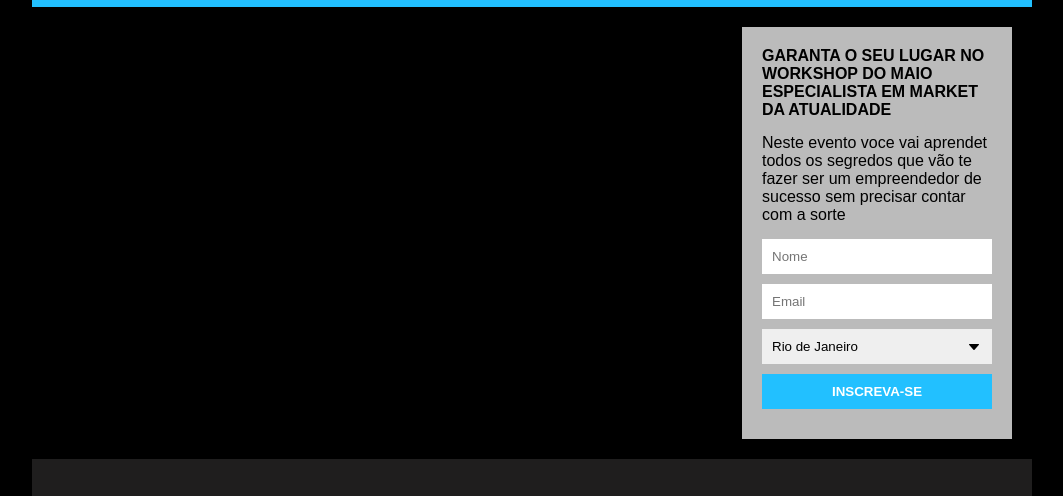
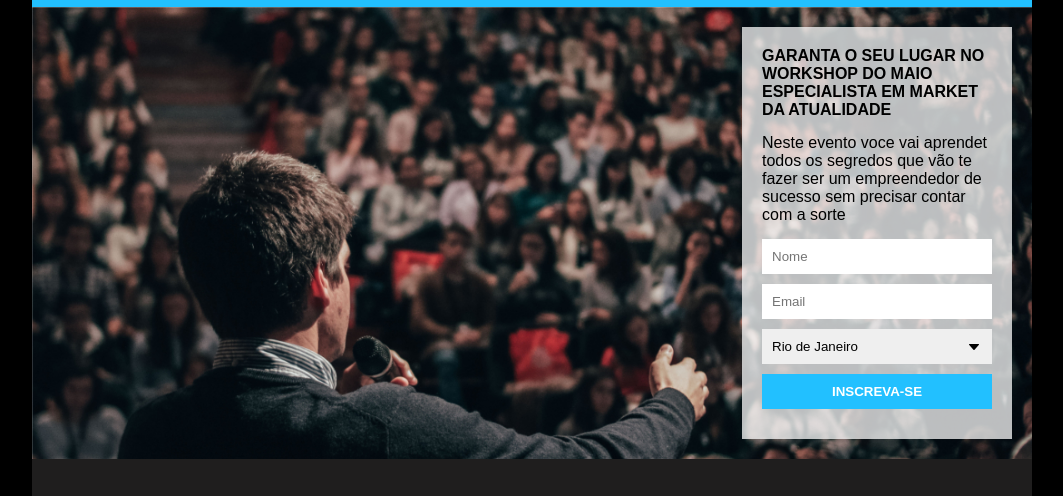
Before and after one commit to DeividBZK/Workshop, a plain HTML site: page index.html in a window 1280 px wide. Shown: the part 44-540 px from the top of the page, without its empty margins (108-1171 px from the left). Drawn offline with Linux system fonts and the light colour scheme; files whose address does not match are found by name.

Commit message:
Update style.css

```diff
--- a/css/style.css
+++ b/css/style.css
@@ -27,7 +27,7 @@ header{
 }
 section{
    padding: 20px;
-   background-image: url('images/people.jpg');
+   background-image: url('../images/people.jpg');
    background-size: cover;
    overflow: hidden;
 
```
